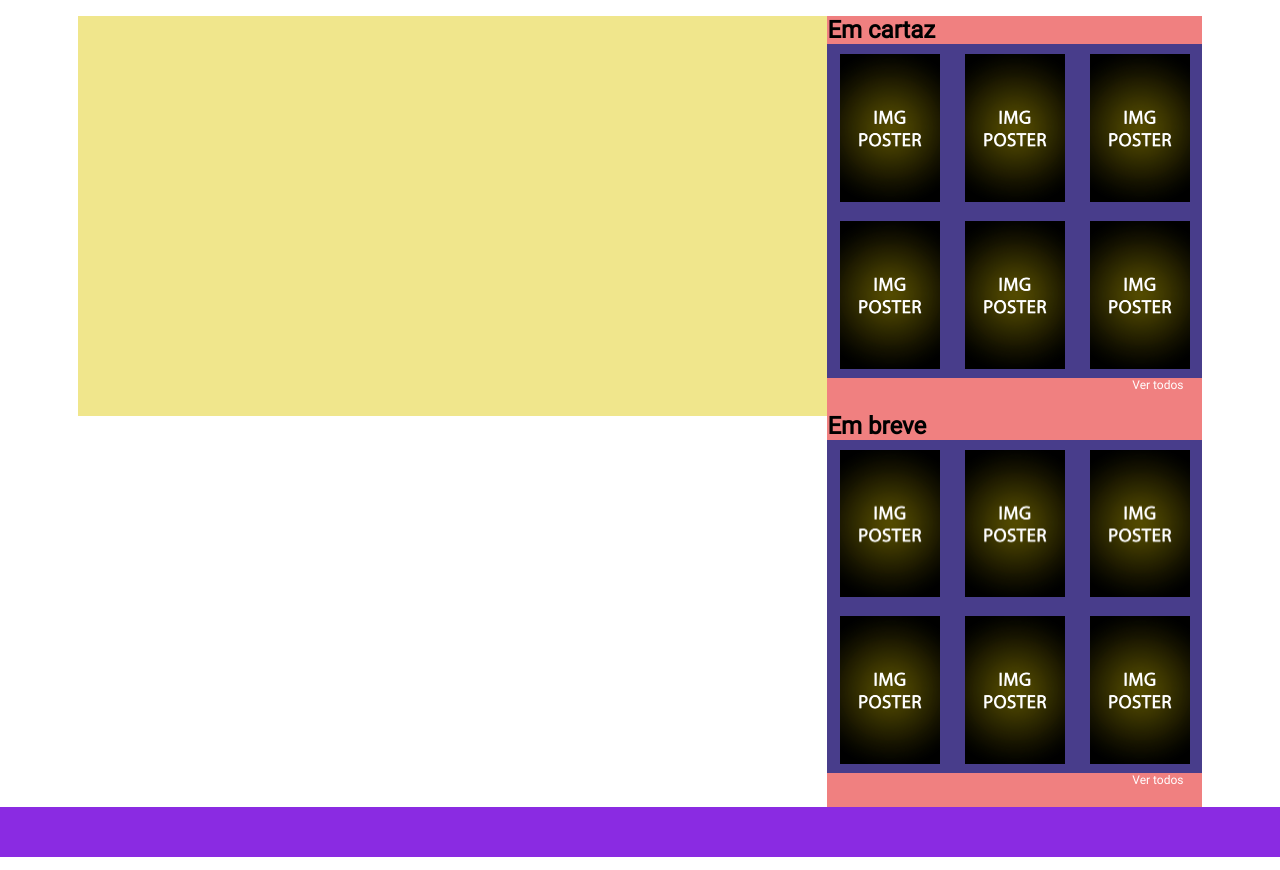
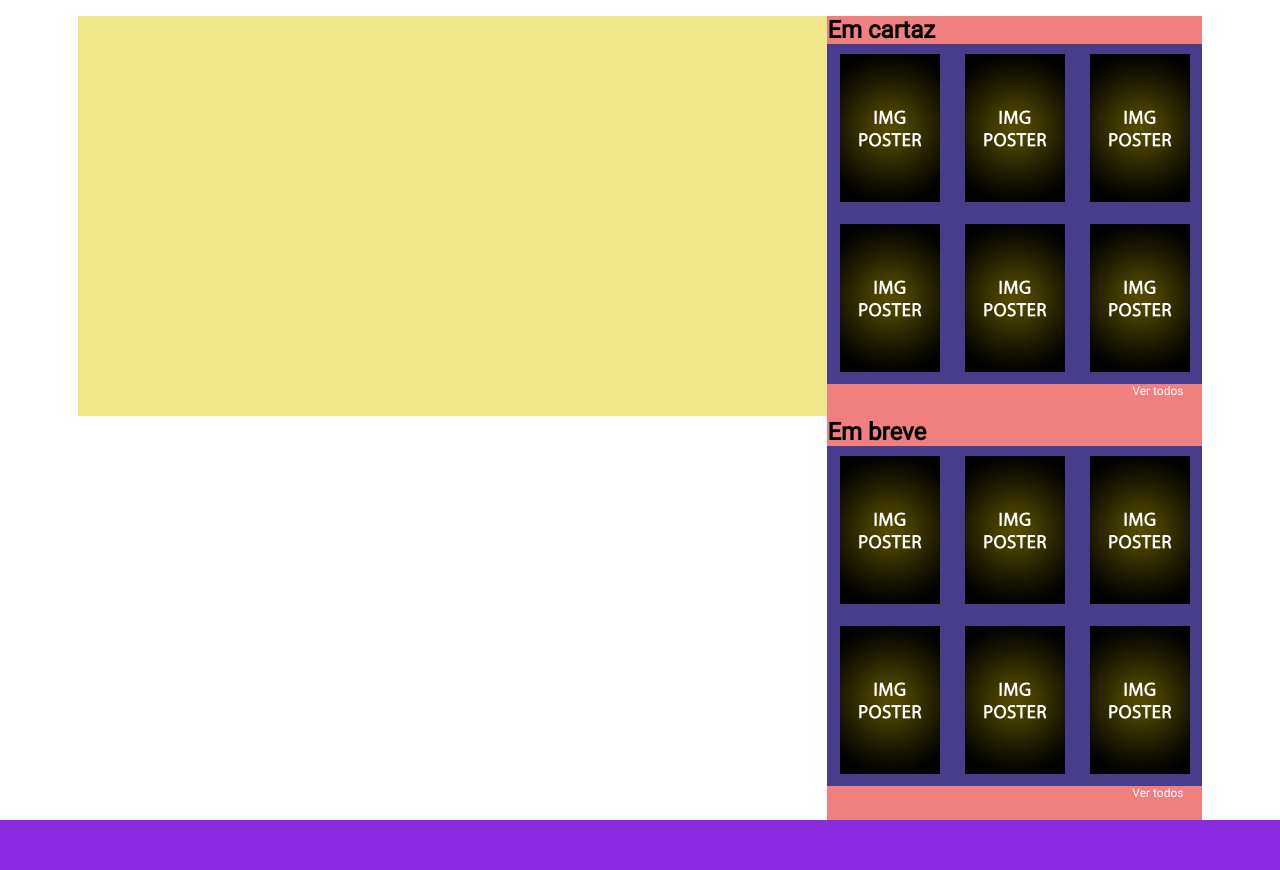
Before and after one commit to TAF-UC12/UC12_site_cinema, a PHP site: page / in a window 1280 px wide. Shown: the part 817-1687 px from the top of the page. Run offline with PHP 8.4, Linux system fonts and the light colour scheme.

Commit message:
Melhorias no css

```diff
--- a/css/_notes/dwsync.xml
+++ b/css/_notes/dwsync.xml
@@ -1,5 +1,5 @@
 <?xml version="1.0" encoding="utf-8" ?>
 <dwsync>
-<file name="estilo_geral.css" server="192.168.1.10//var/www/html/" local="131665084447525316" remote="131665192200000000" Dst="1" />
+<file name="estilo_geral.css" server="192.168.1.10//var/www/html/" local="131665568093321973" remote="131665675800000000" Dst="1" />
 <file name="estilo_menu.css" server="192.168.1.10//var/www/html/" local="131665097512739619" remote="131665205400000000" Dst="1" />
 </dwsync>
--- a/css/estilo_geral.css
+++ b/css/estilo_geral.css
@@ -16,7 +16,7 @@ body{
 
 main{
 	margin: 0 auto;
-	max-width:1366px; /*largura máxima do layout*/
+	/*max-width:1366px; largura máxima do layout*/
 	width: 100%; /*ajuste do layout à tela*/
 	height:auto;
 	/*background-color: aqua;*/
@@ -201,11 +201,12 @@ estilização do slideshow*/
 .cartaz_container, .embreve_container {
 	position: relative;
 	width: 100%;
-	height: auto;
+	height: 340px;
 	background-color: darkslateblue;
 	display: flex;
 	flex-wrap: wrap;
 	justify-content: space-around;
+	overflow: hidden;
 }
 
 .cartaz_container > div, .embreve_container > div {
```
